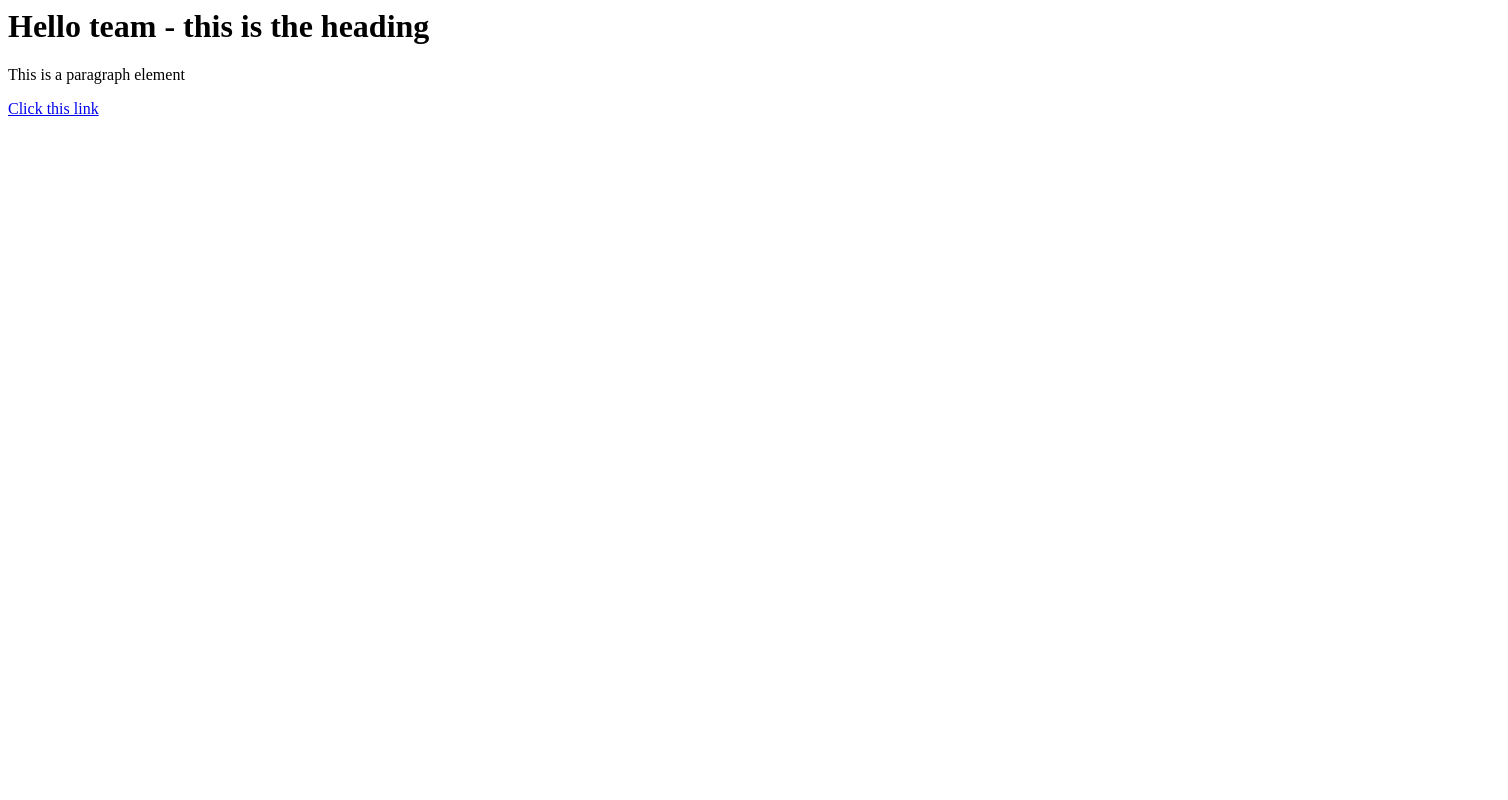
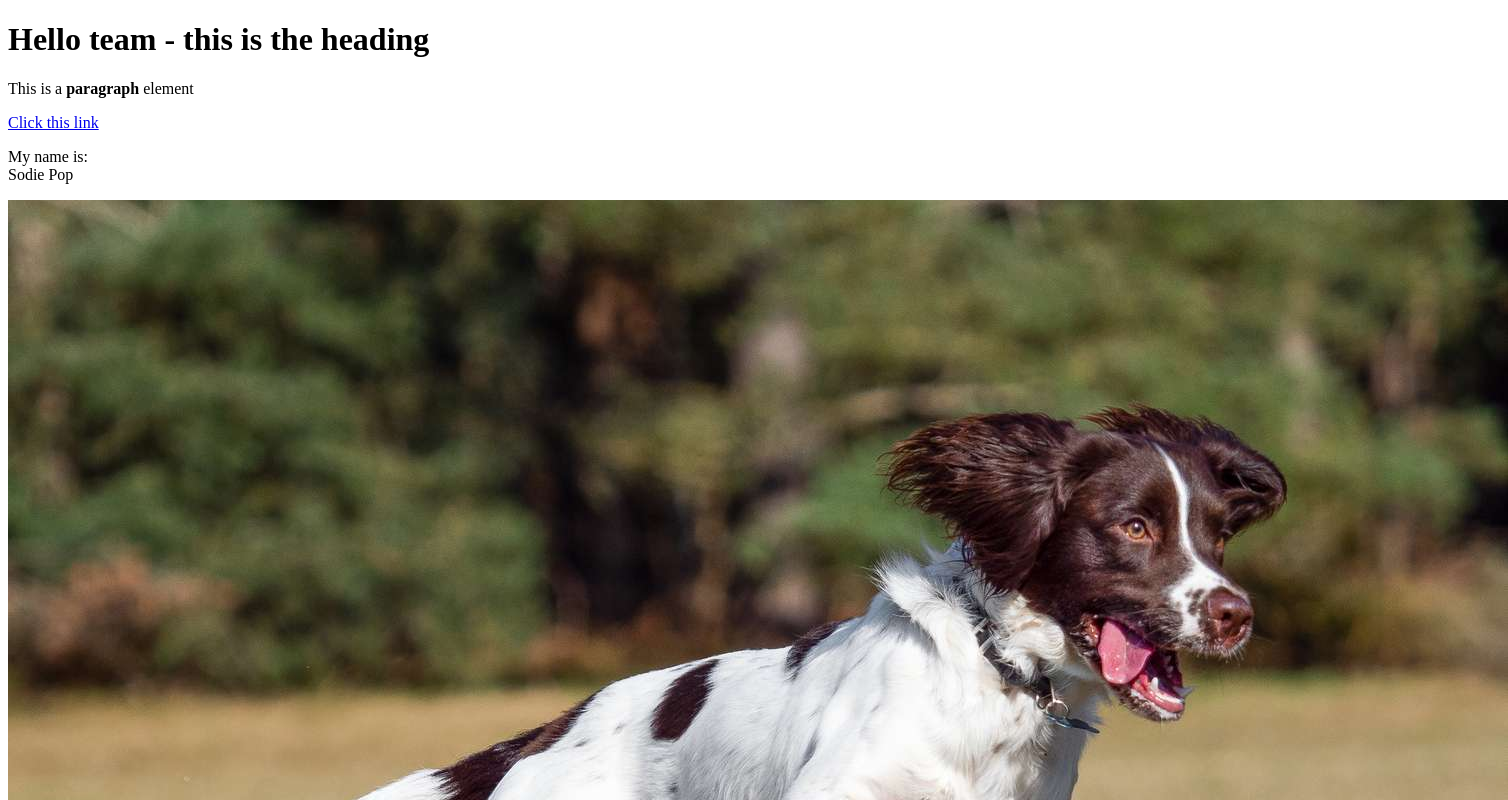
Before and after one commit to garlicgirl/cartoon-hero, a plain HTML site: page test.html in a window 1280 px wide. Shown: the top 800 px of the page, 1508 px wide, since content can reach past the window. Drawn offline with Linux system fonts and the light colour scheme.

Commit message:
Added a dog image and a few more elements

```diff
--- a/test.html
+++ b/test.html
@@ -1,3 +1,14 @@
-<h1> Hello team - this is the heading </h1>
-<p> This is a paragraph element </p>
-<a href="https://google.com" target="_blank" title="Visit google here please">Click this link</a>
+<!DOCTYPE html>
+<html>
+<head>
+	<title>Test page</title>
+</head>
+<body>
+	<h1>Hello team - this is the heading </h1>
+	<p>This is a <b>paragraph</b> element</p>
+	<a href="https://google.com" target="_blank" title="Visit google here please">Click this link</a>
+	<p>My name is: <br>
+	Sodie Pop</p>
+	<img src="img/dog.jpg">
+</body>
+</html>
```
Also changed, not shown: img/dog.jpg (added).
